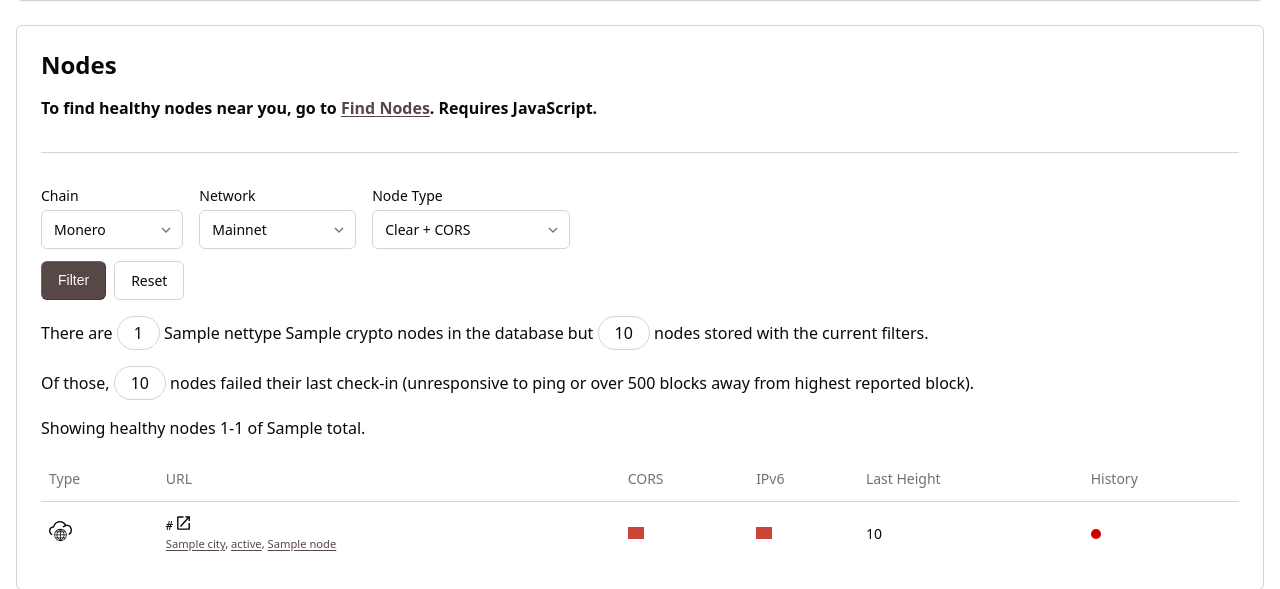
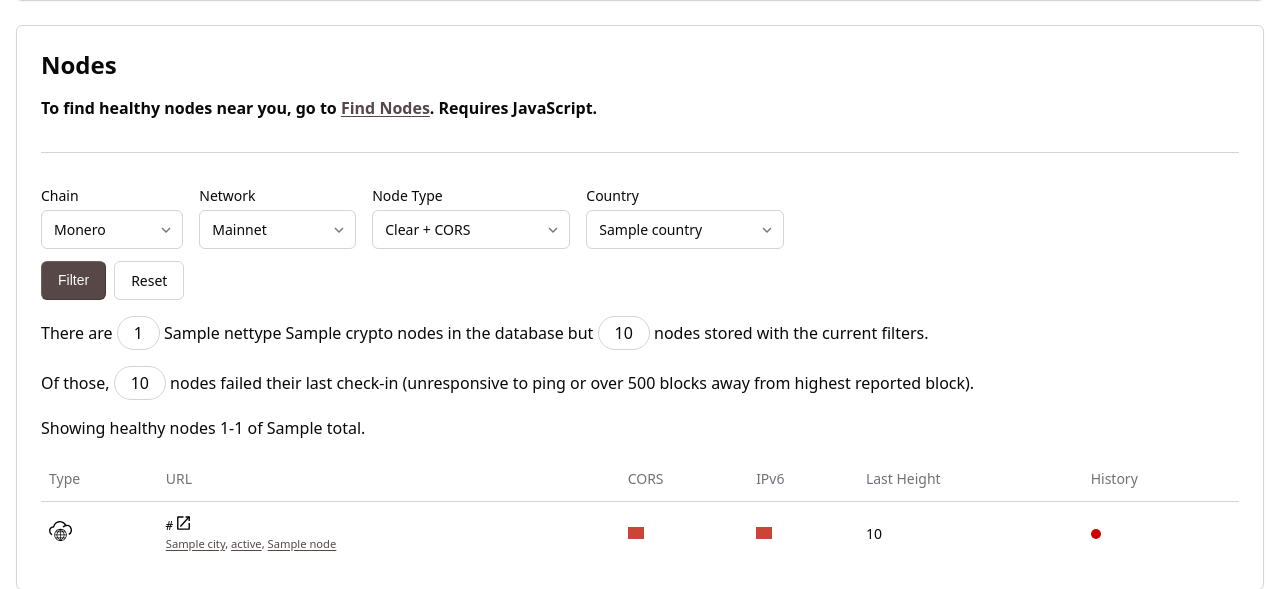
Before and after one commit to lalanza808/monero.fail, a Flask app: template xmrnodes/templates/index.html in a window 1280 px wide. Shown: the part 517-1106 px from the top of the page. Run offline with Flask 2, Linux system fonts and the light colour scheme; tables that the repository leaves empty hold one stand-in row (values such as "Sample post"); the template is opened without the code that fills it: values that come from a table or form of the project are taken from there, most other values are stand-ins (such as "Sample title", 1, 10 or a date in 2020); grey boxes are pictures that could not be loaded.

Commit message:
add country filter dropdown

```diff
--- a/xmrnodes/routes/meta.py
+++ b/xmrnodes/routes/meta.py
@@ -80,6 +80,9 @@ def index():
         Node.last_height > healthy_block
     ).order_by(Node.datetime_entered.desc())
 
+    country_codes = [(n.country_code, n.country_name) for n in nodes if n.country_code]
+    country_codes = sorted(set(country_codes))
+
 
     nodes_healthy = nodes.count()
 
@@ -128,6 +131,7 @@ def index():
         previous_page=previous_page,
         start_index=start_index,
         end_index=end_index,
+        countries=country_codes
     )
 
 
--- a/xmrnodes/templates/index.html
+++ b/xmrnodes/templates/index.html
@@ -71,6 +71,14 @@
           <option value="onion" {% if request.args.get('type') == 'onion' %}selected{% endif %}>Onion</option>
           <option value="i2p" {% if request.args.get('type') == 'i2p' %}selected{% endif %}>I2P</option>
           <option value="ipv6" {% if request.args.get('type') == 'ipv6' %}selected{% endif %}>IPv6</option>
+        </select>
+      </label>
+      <label data-field>
+        Country
+        <select name="country">
+          {% for country in countries %}
+            <option value="{{ country[0] }}">{{ country[1] }}</option>
+          {% endfor %}
         </select>
       </label>
     </div>
```
